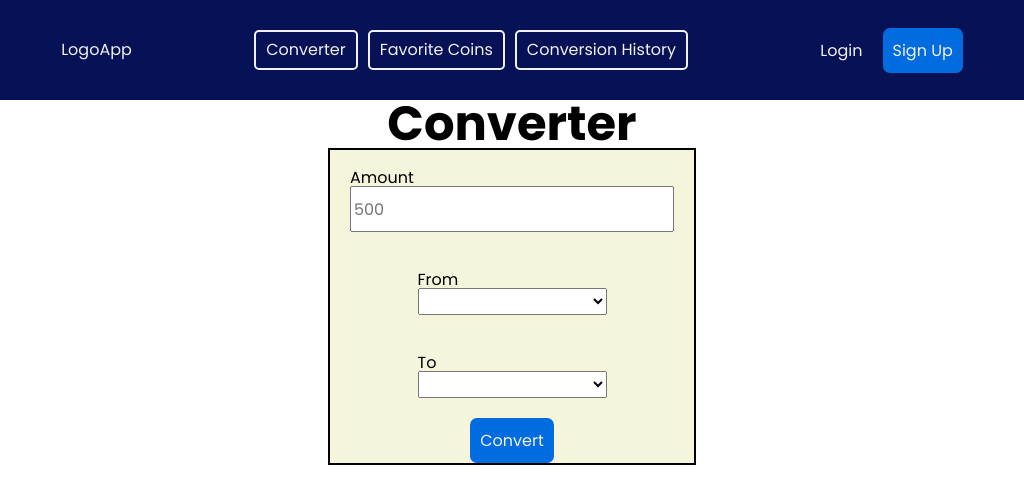
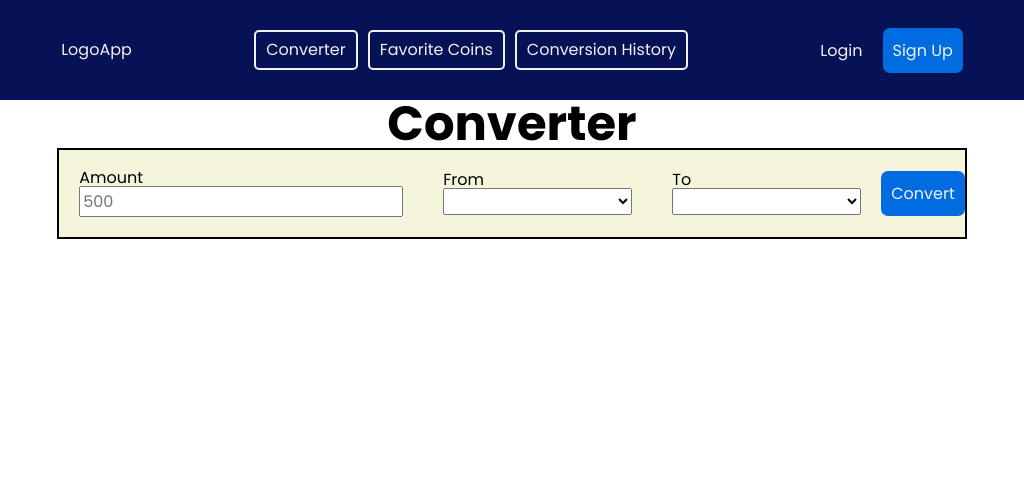
Before and after one commit to marianotravella1/CurrencyConverterFront, an Angular app: page /converter in a window 1024 px wide. Shown: the top 504 px of the page. Built offline with nearby package versions, Linux system fonts and the light colour scheme.

Commit message:
first steps: reponsive form

```diff
--- a/src/app/Pages/converter/converter.component.scss
+++ b/src/app/Pages/converter/converter.component.scss
@@ -22,5 +22,16 @@ h1 {
 }
 
 input {
-  height: 40px;
 }
+
+@media (min-width: 768px) and (max-width: 1024px) {
+  #converter-container {
+    flex-direction: row;
+  }
+}
+
+@media (min-width: 1024px) {
+  #converter-container {
+    flex-direction: row;
+  }
+}
```
